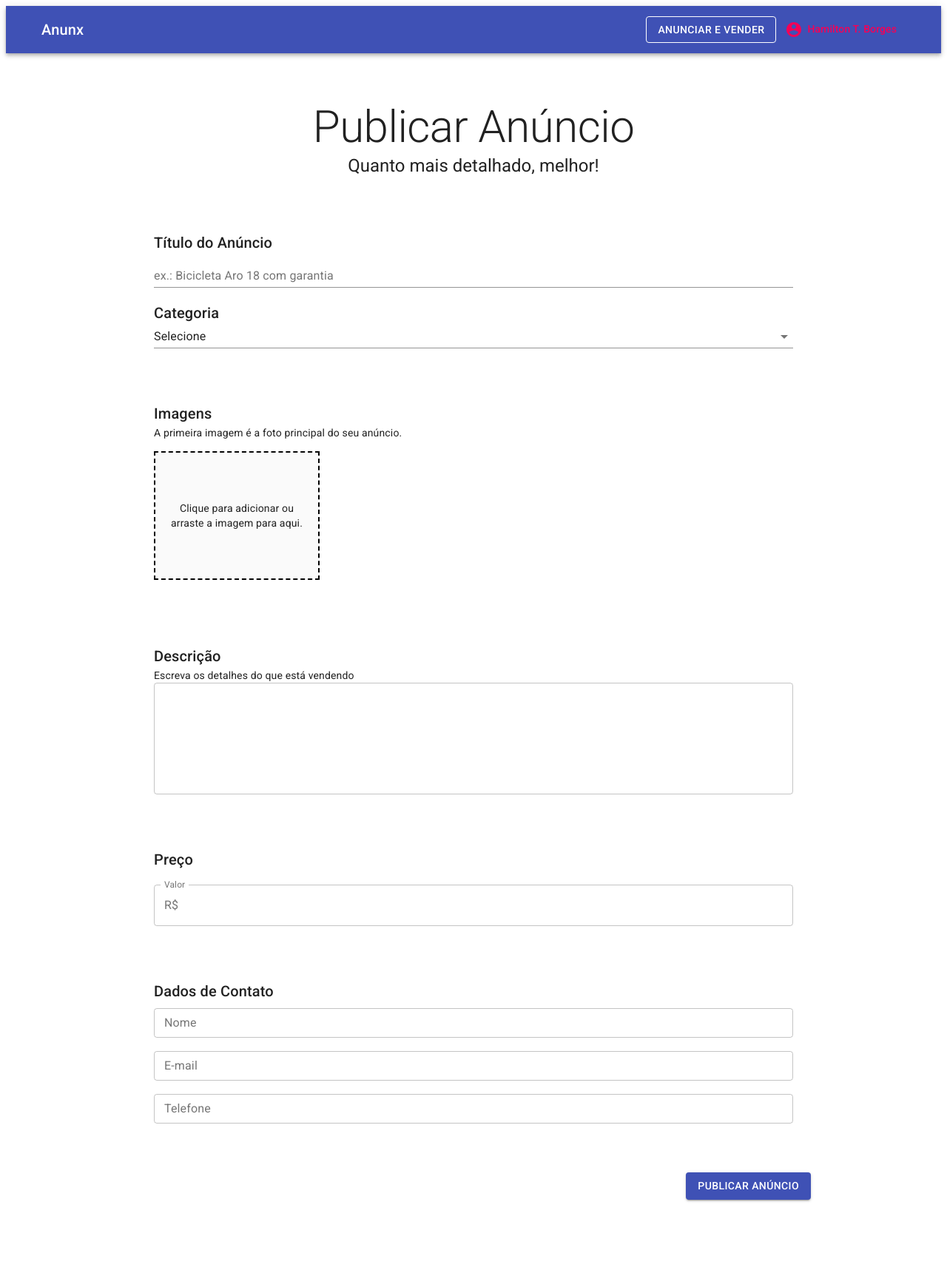
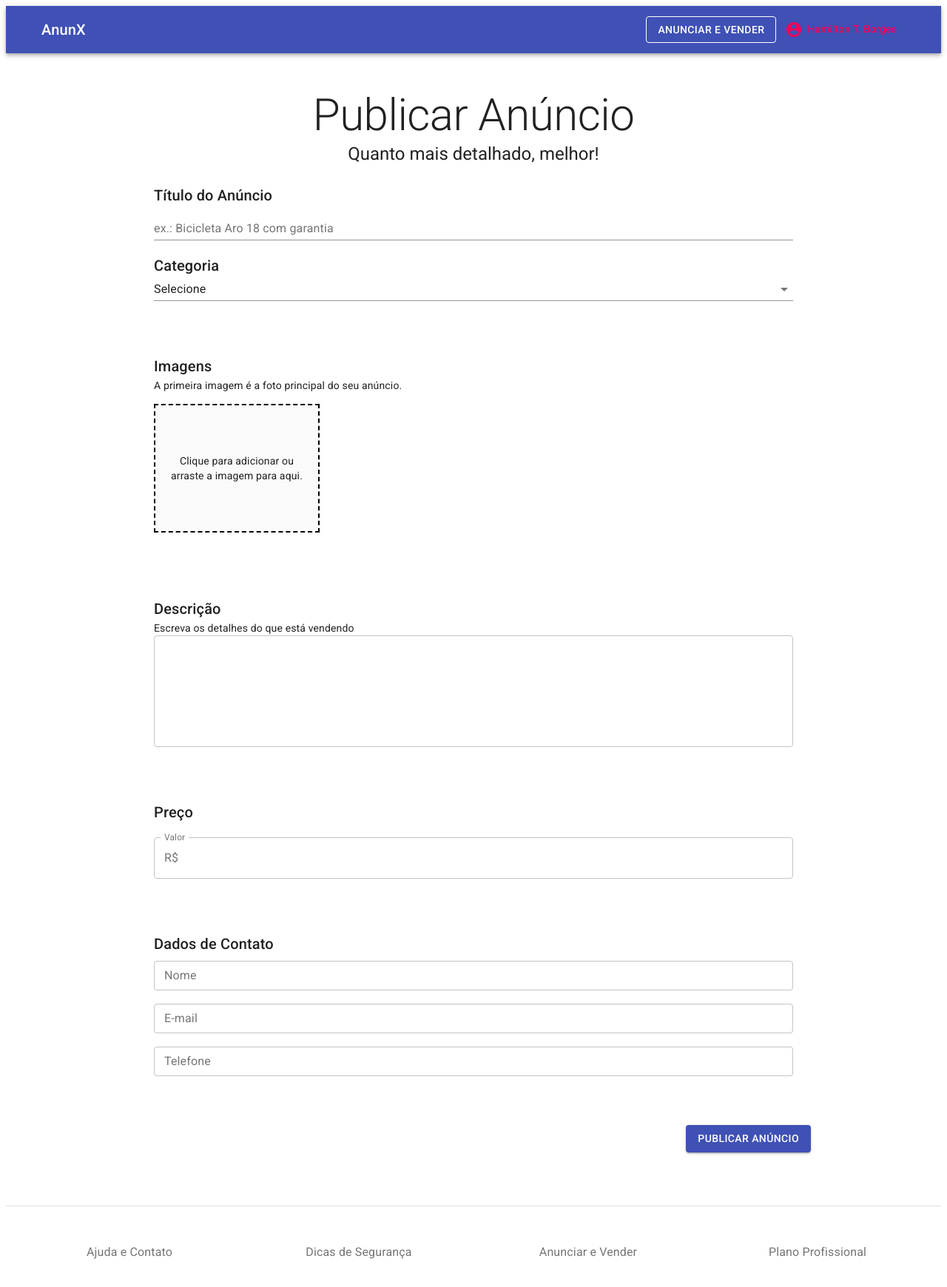
Before and after one commit to hamiltontborges/anunx, a Next.js app: page /user/publish in a window 1280 px wide. Shown: the top 1740 px of the page at 74% size. Before the commit the page ends 1654 px from the top, so only its background shows below. Built offline with nearby package versions, Linux system fonts and the light colour scheme.

Commit message:
adicionando footer e container no template

```diff
--- a/pages/index.js
+++ b/pages/index.js
@@ -19,9 +19,7 @@
 
 
 const useStyles = makeStyles((theme) => ({
-    searchContainer: {
-        padding: theme.spacing(8, 10, 6)
-    },
+
     searchBox: {
         display: 'flex',
         justifyContent: 'center',
@@ -40,7 +38,7 @@
 
     return (
         <TemplateDeafult>
-            <Container maxWidth="md" className={classes.searchContainer}>
+            <Container maxWidth="md">
                 <Typography component="h1" variant="h3" align='center' color="textPrimary">
                     O que deseja encontrar?
                 </Typography>
--- a/pages/user/dashboard.js
+++ b/pages/user/dashboard.js
@@ -13,9 +13,7 @@
 import TemplateDefault from '../../src/templates/Default'
 
 const useStyles = makeStyles(theme => ({
-  container: {
-    padding: theme.spacing(8, 0, 6),
-  },
+
   buttonAdd: {
     margin: '10px auto',
     display: 'block'
@@ -31,7 +29,7 @@
 
   return (
     <TemplateDefault>
-      <Container maxWidth="sm" className={classes.container}>
+      <Container maxWidth="sm">
         <Typography component="h1" variant="h2" align="center">
           Meus Anúncios
         </Typography>
--- a/pages/user/publish.js
+++ b/pages/user/publish.js
@@ -22,9 +22,6 @@
     mask: {},
     mainImage: {},
 
-    container: {
-        padding: theme.spacing(8, 0, 6),
-    },
     box: {
         backgroundColor: theme.palette.background.white,
         padding: theme.spacing(3),
@@ -109,7 +106,7 @@
 
     return (
         <TemplateDefault>
-            <Container maxWidth="sm" className={classes.container}>
+            <Container maxWidth="sm">
                 <Typography component="h1" variant="h2" align="center" color="textPrimary">
                     Publicar Anúncio
                 </Typography>
--- /dev/null
+++ b/src/components/Footer.js
@@ -0,0 +1,68 @@
+import { Box, Container, Grid, Typography } from "@material-ui/core"
+import { makeStyles } from "@material-ui/core/styles"
+import Link from "next/link"
+
+const useStyles = makeStyles((theme) => ({
+    footer: {
+        borderTop: `1px solid ${theme.palette.divider}`,
+        paddingTop: theme.spacing(3),
+        paddingBottom: theme.spacing(3),
+        [theme.breakpoints.up('sm')]: {
+            paddingBottom: theme.spacing(6),
+            paddingTop: theme.spacing(6),
+        }
+    }
+}))
+
+
+const Footer = () => {
+
+    const classes = useStyles()
+
+    return (
+        <Container maxWidth="lg" component="footer" className={classes.footer}>
+            <Grid container spacing={3}>
+                <Grid item xs={6} sm={3}>
+                    <Box textAlign='center'>
+                        <Link href='#' passHref>
+                            <Typography color="textSecondary" variant="subtitle1">
+                                Ajuda e Contato
+                            </Typography>
+                        </Link>
+                    </Box>
+                </Grid>
+                <Grid item xs={6} sm={3}>
+                    <Box textAlign='center'>
+                        <Link href='#' passHref>
+                            <Typography color="textSecondary" variant="subtitle1">
+                                Dicas de Segurança
+                            </Typography>
+                        </Link>
+                    </Box>
+                </Grid>
+                <Grid item xs={6} sm={3}>
+                    <Box textAlign='center'>
+                        <Link href='#' passHref>
+                            <Typography color="textSecondary" variant="subtitle1">
+                                Anunciar e Vender
+                            </Typography>
+                        </Link>
+                    </Box>
+                </Grid>
+                <Grid item xs={6} sm={3}>
+                    <Box textAlign='center'>
+                        <Link href='#' passHref>
+                            <Typography color="textSecondary" variant="subtitle1">
+                                Plano Profissional
+                            </Typography>
+                        </Link>
+                    </Box>
+                </Grid>
+            </Grid>
+
+        </Container>
+
+    )
+}
+
+export default Footer
--- a/src/components/Header.js
+++ b/src/components/Header.js
@@ -46,7 +46,7 @@
                 <Container maxWidth="lg">
                     <Toolbar>
                         <Typography variant="h6" className={classes.title}>
-                            Anunx
+                            AnunX
                         </Typography>
                         <Link href="/user/publish" passHref>
                             <Button color="inherit" variant="outlined">
--- a/src/templates/Default.js
+++ b/src/templates/Default.js
@@ -1,10 +1,27 @@
+import { Box } from '@material-ui/core'
+import { makeStyles } from '@material-ui/core/styles'
+
 import Header from '../components/Header'
+import Footer from '../components/Footer'
+
+
+const useStyles = makeStyles((theme) => ({
+    container: {
+        padding: theme.spacing(6, 0, 6)
+    }
+}))
 
 const Default = ({ children }) => {
+
+    const classes = useStyles()
+
     return (
         <>
             <Header />
-            {children}
+            <Box className={classes.container}>
+                {children}
+            </Box>
+            <Footer />
         </>
     )
 }
```
